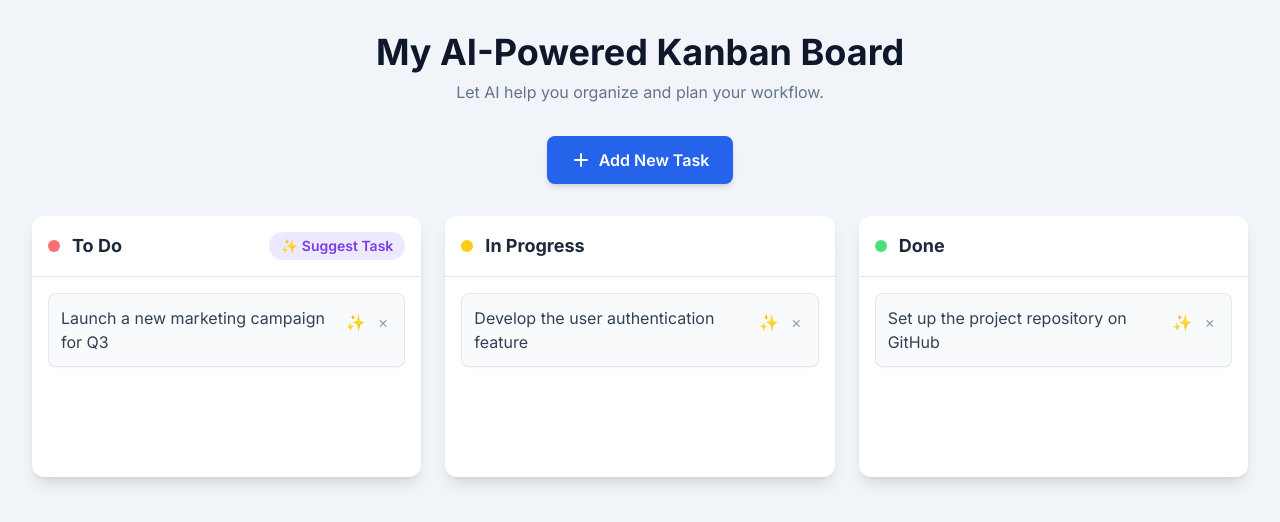
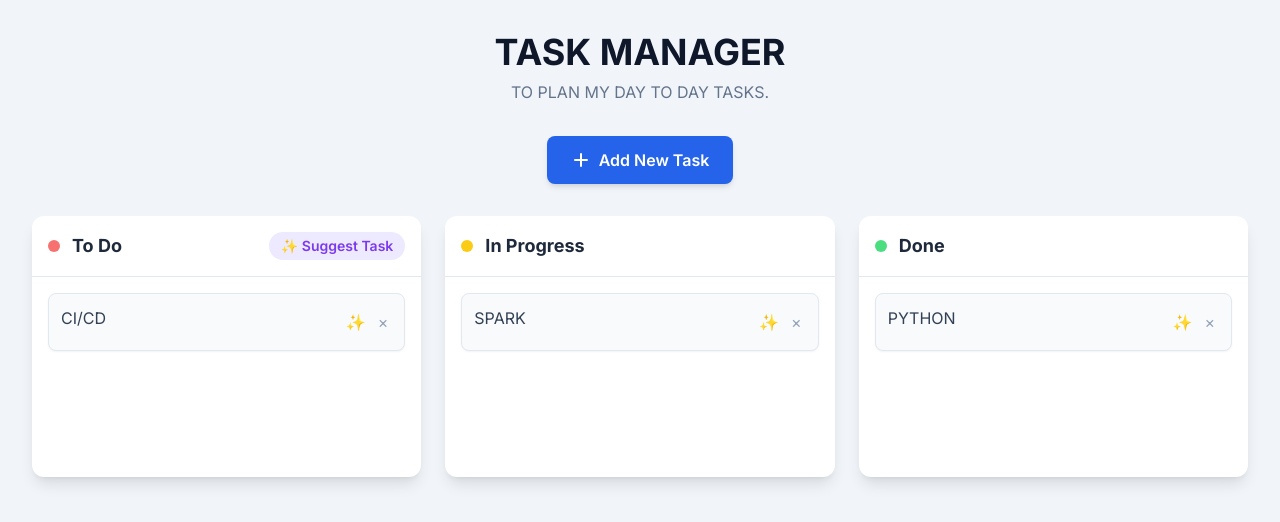
Before and after one commit to iampraveenmng/iampraveenmng.github.io, a plain HTML site: page index.html in a window 1280 px wide. Drawn offline with nearby package versions, Linux system fonts and the light colour scheme.

Commit message:
Update index.html

```diff
--- a/index.html
+++ b/index.html
@@ -61,8 +61,8 @@
 
         <!-- Header Section -->
         <header class="text-center mb-8">
-            <h1 class="text-4xl font-bold text-slate-900">My AI-Powered Kanban Board</h1>
-            <p class="text-slate-500 mt-2">Let AI help you organize and plan your workflow.</p>
+            <h1 class="text-4xl font-bold text-slate-900">TASK MANAGER</h1>
+            <p class="text-slate-500 mt-2">TO PLAN MY DAY TO DAY TASKS.</p>
         </header>
 
         <!-- Action Buttons -->
@@ -156,9 +156,9 @@
 
             // --- State Management ---
             let tasks = JSON.parse(localStorage.getItem('tasks')) || [
-                { id: `task-${Date.now()}-1`, text: 'Launch a new marketing campaign for Q3', status: 'todo' },
-                { id: `task-${Date.now()}-2`, text: 'Develop the user authentication feature', status: 'inprogress' },
-                { id: `task-${Date.now()}-3`, text: 'Set up the project repository on GitHub', status: 'done' },
+                { id: `task-${Date.now()}-1`, text: 'CI/CD', status: 'todo' },
+                { id: `task-${Date.now()}-2`, text: 'SPARK', status: 'inprogress' },
+                { id: `task-${Date.now()}-3`, text: 'PYTHON', status: 'done' },
             ];
             const saveTasks = () => localStorage.setItem('tasks', JSON.stringify(tasks));
 
```
